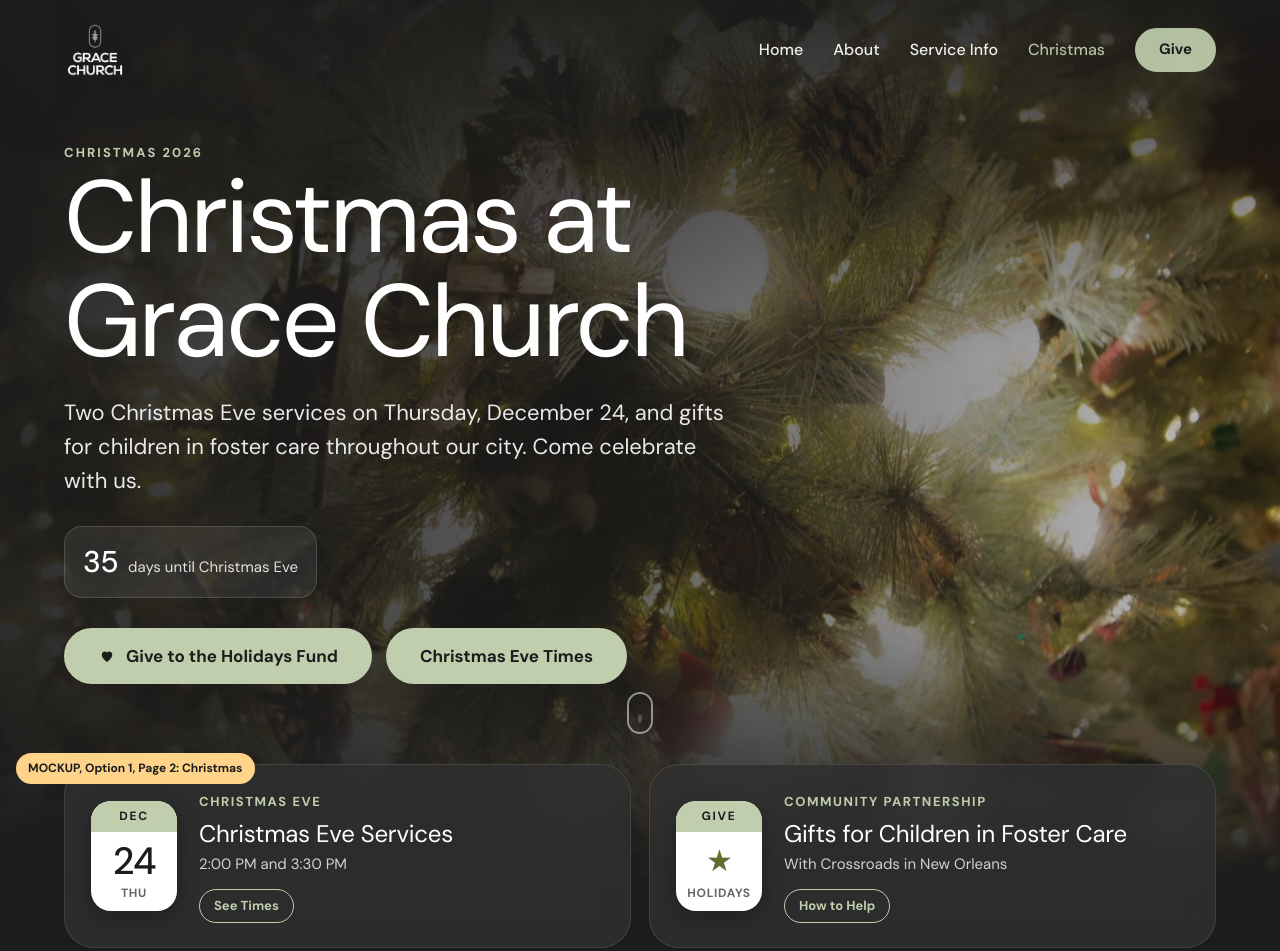
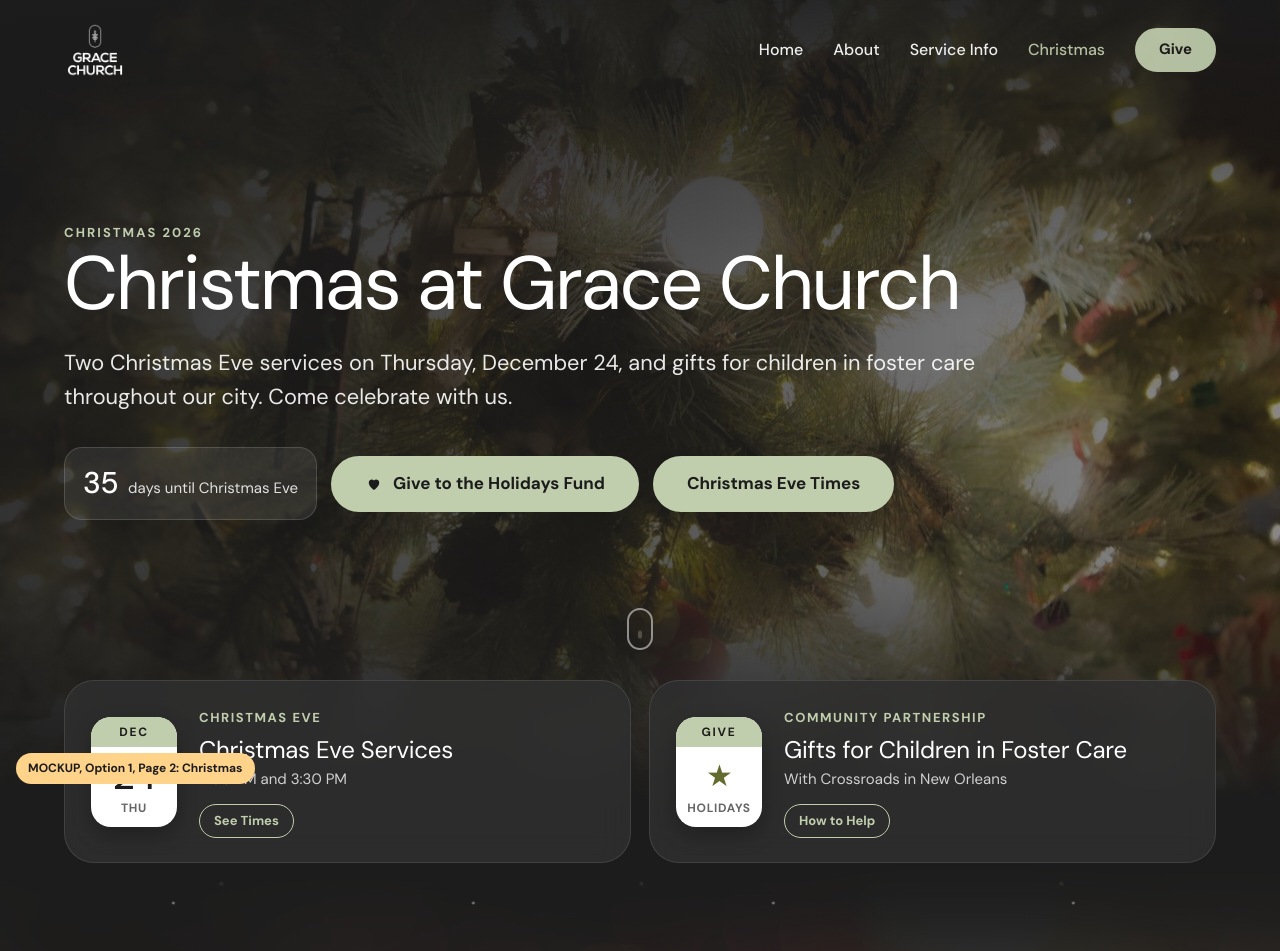
Before and after one commit to betchy1511-arch/grace-church-holidays-mockup, a plain HTML site: page christmas.html in a window 1280 px wide. Shown: the top 951 px of the page. Drawn offline with Linux system fonts and the light colour scheme.

Commit message:
Full-width hero: one-line title, wider text, countdown and buttons on one row
Co-Authored-By: Claude Opus 5.5 <noreply@anthropic.com>

```diff
--- a/christmas.html
+++ b/christmas.html
@@ -11,14 +11,15 @@
 <style>
 :root{--ink:#1C1C1C;--panel:#303030;--mid:#4D4D4D;--light:#EEEEEE;--white:#fff;--sage:#C0CEAD;--sage-dark:#A9BA93;--gold:#EAB33B;--olive:#636B2F;--muted:rgba(255,255,255,.78);--wrap:1200px;--gut:24px}
 *{box-sizing:border-box;margin:0;padding:0}
-html{scroll-behavior:smooth}
+html{scroll-behavior:smooth;overflow-x:clip}
 body{font-family:"DM Sans",system-ui,sans-serif;background:var(--ink);color:var(--white);-webkit-font-smoothing:antialiased;line-height:1.55;overflow-x:hidden}
 img{display:block;max-width:100%}
 a{color:inherit}
 .wrap{max-width:var(--wrap);margin:0 auto;padding:0 var(--gut)}
 .label{display:inline-block;font-size:13px;font-weight:700;letter-spacing:.16em;text-transform:uppercase;color:var(--sage)}
 h1,h2,h3{font-weight:400;letter-spacing:-.03em;line-height:1.02}
-h1{font-size:clamp(46px,8vw,104px)}
+h1{font-size:clamp(44px,8vw,104px)}
+.hero h1{white-space:nowrap;font-size:clamp(40px,5.9vw,92px)}
 h2{font-size:clamp(32px,4.6vw,58px);margin:12px 0 18px}
 p{font-size:18px;color:var(--muted);max-width:60ch}
 p+p{margin-top:14px}
@@ -49,10 +50,12 @@ header{position:absolute;top:0;left:0;right:0;z-index:10}
 /* hero */
 .hero{position:relative;min-height:100vh;min-height:100svh;display:flex;align-items:center;padding:140px 0 200px;overflow:hidden;isolation:isolate}
 .hero .bg{position:absolute;inset:-4%;background-size:cover;background-position:center;z-index:-2;animation:kenburns 22s ease-out both}
-.hero::after{content:"";position:absolute;inset:0;z-index:-1;background:linear-gradient(90deg,rgba(28,28,28,.92) 0%,rgba(28,28,28,.72) 45%,rgba(28,28,28,.25) 100%),linear-gradient(180deg,rgba(28,28,28,.85) 0%,rgba(28,28,28,.35) 22%,transparent 40%,transparent 70%,var(--ink) 100%)}
+.hero::after{content:"";position:absolute;inset:0;z-index:-1;background:linear-gradient(90deg,rgba(28,28,28,.9) 0%,rgba(28,28,28,.72) 55%,rgba(28,28,28,.5) 100%),linear-gradient(180deg,rgba(28,28,28,.85) 0%,rgba(28,28,28,.35) 22%,transparent 40%,transparent 70%,var(--ink) 100%)}
 @keyframes kenburns{from{transform:scale(1.12)}to{transform:scale(1)}}
 .hero .wrap{width:100%}
-.hero .lede{font-size:clamp(18px,1.9vw,22px);color:rgba(255,255,255,.9);margin-top:22px;max-width:44ch}
+.hero .lede{font-size:clamp(18px,1.7vw,23px);color:rgba(255,255,255,.9);margin-top:24px;max-width:none;width:min(100%,980px)}
+.hero-row{display:flex;flex-wrap:wrap;align-items:center;gap:14px;margin-top:34px}
+.hero-row .count,.hero-row .btns{margin-top:0}
 .count{display:flex;flex-wrap:wrap;gap:12px;margin-top:28px}
 .chip{display:inline-flex;align-items:baseline;gap:10px;padding:12px 18px;border-radius:18px;background:rgba(255,255,255,.08);border:1px solid rgba(255,255,255,.14);backdrop-filter:blur(10px);-webkit-backdrop-filter:blur(10px)}
 .chip b{font-size:30px;font-weight:500;letter-spacing:-.02em;color:var(--white);font-variant-numeric:tabular-nums}
@@ -152,7 +155,7 @@ footer a:hover{color:var(--sage)}
 .hero .a{animation:rise 1s cubic-bezier(.2,.7,.2,1) both}
 .hero .a1{animation-delay:.15s}.hero .a2{animation-delay:.3s}.hero .a3{animation-delay:.45s}.hero .a4{animation-delay:.6s}
 @keyframes rise{from{opacity:0;transform:translateY(36px)}to{opacity:1;transform:none}}
-@media (prefers-reduced-motion:reduce){*,*::before,*::after{animation:none!important;transition:none!important}.js .rv{opacity:1;transform:none}}
+@media (prefers-reduced-motion:reduce){*,*::before,*::after{animation:none!important;transition:none!important}.js .rv,.js .rv.l,.js .rv.r{opacity:1;transform:none}}
 
 @media (max-width:1000px){
   .split,.eve-grid,.fund,.join .split{grid-template-columns:1fr;gap:48px}
@@ -167,6 +170,7 @@ footer a:hover{color:var(--sage)}
   .nav{height:84px}.nav .logo img{height:48px}
   .nav nav>ul{display:none}.menu{display:block}
   .hero{padding:120px 0 170px}
+  .hero h1{white-space:normal}
   .scrollcue{display:none}
   .btns .btn{width:100%}
   .cal{margin-top:-110px}
@@ -191,10 +195,10 @@ footer a:hover{color:var(--sage)}
 <div class="hero"><div class="bg" style="background-image:url(img/xmas-hero.jpg)"></div>
   <div class="wrap">
     <span class="label a">Christmas 2026</span>
-    <h1 class="a a1">Christmas at<br>Grace Church</h1>
+    <h1 class="a a1">Christmas at Grace Church</h1>
     <p class="lede a a2">Two Christmas Eve services on Thursday, December 24, and gifts for children in foster care throughout our city. Come celebrate with us.</p>
-    <div class="count a a3"><span class="chip" data-until="2026-12-24" data-after="Merry Christmas Eve"><b>0</b><span>days until Christmas Eve</span></span></div>
-    <div class="btns a a4"><a class="btn" href="https://gracechurchla.churchcenter.com/giving/to/holidays"><svg viewBox="0 0 24 24" aria-hidden="true"><path d="M12 20s-7-4.4-7-10a4 4 0 0 1 7-2.6A4 4 0 0 1 19 10c0 5.6-7 10-7 10z" fill="currentColor"/></svg>Give to the Holidays Fund</a><a class="btn" href="#christmas-eve">Christmas Eve Times</a></div>
+    <div class="hero-row"><div class="count a a3"><span class="chip" data-until="2026-12-24" data-after="Merry Christmas Eve"><b>0</b><span>days until Christmas Eve</span></span></div>
+    <div class="btns a a4"><a class="btn" href="https://gracechurchla.churchcenter.com/giving/to/holidays"><svg viewBox="0 0 24 24" aria-hidden="true"><path d="M12 20s-7-4.4-7-10a4 4 0 0 1 7-2.6A4 4 0 0 1 19 10c0 5.6-7 10-7 10z" fill="currentColor"/></svg>Give to the Holidays Fund</a><a class="btn" href="#christmas-eve">Christmas Eve Times</a></div></div>
   </div>
   <span class="scrollcue" aria-hidden="true"></span>
 </div><div class="wrap"><div class="cal" style="--n:2"><a class="tile rv" href="#christmas-eve"><span class="datebox"><span class="m">DEC</span><span class="d">24</span><span class="w">THU</span></span><span><span class="k">Christmas Eve</span><h3>Christmas Eve Services</h3><span class="s">2:00 PM and 3:30 PM</span><br><span class="go">See Times</span></span></a><a class="tile rv" href="#foster-care"><span class="datebox star"><span class="m">GIVE</span><span class="d">&#9733;</span><span class="w">HOLIDAYS</span></span><span><span class="k">Community Partnership</span><h3>Gifts for Children in Foster Care</h3><span class="s">With Crossroads in New Orleans</span><br><span class="go">How to Help</span></span></a></div></div><section class="eve" id="christmas-eve"><div class="bg" role="img" aria-label="Glowing Christmas tree lights"></div><div class="snow"></div><div class="snow s2"></div>
```
Also changed, not shown: holidays.html (+12 -8 lines), thanksgiving.html (+12 -8 lines).
